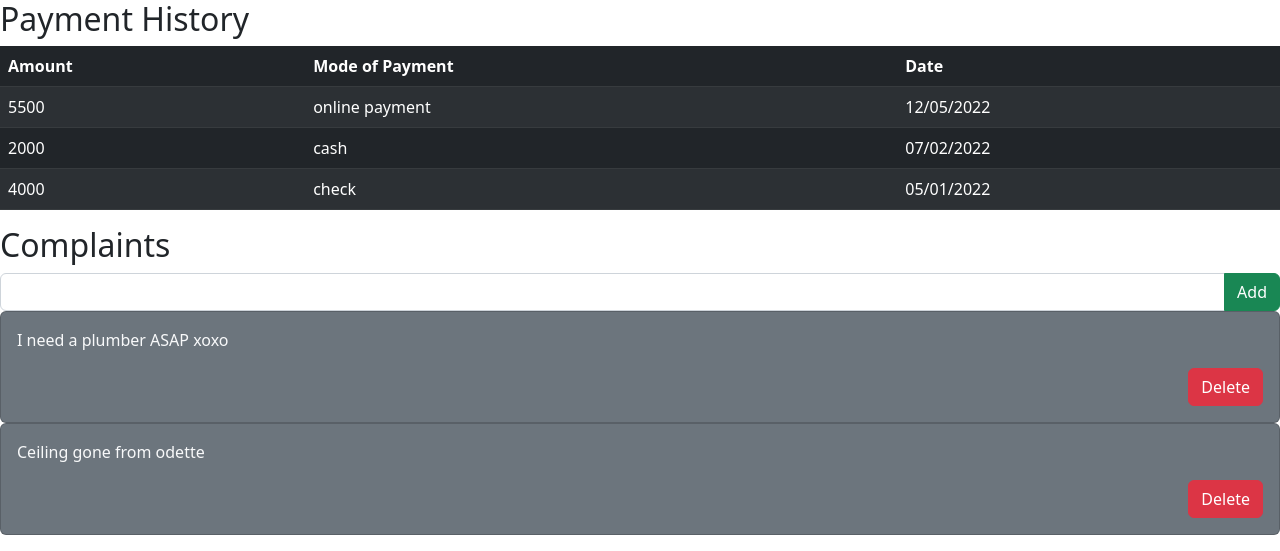
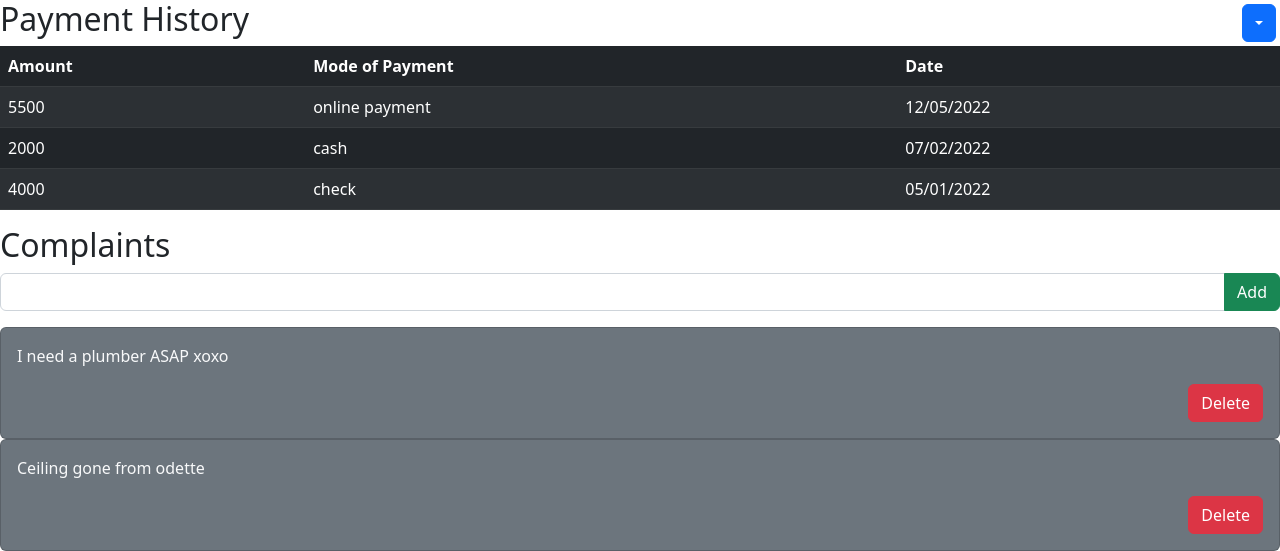
Before and after one commit to Beeecc/CIS-2104-Project, a PHP site: page /tenant_account.php in a window 1280 px wide. Shown: the top 551 px of the page. Run offline with PHP 8.4, Linux system fonts and the light colour scheme.

Commit message:
logout dropdown added

```diff
--- a/public/tenant_account.php
+++ b/public/tenant_account.php
@@ -17,6 +17,14 @@
 </head>
 
 <body class="tenant_account_body">
+
+    <div class="dropdown position-absolute top-0 end-0 m-1">
+        <button class="btn btn-primary dropdown-toggle" type="button" id="dropdownMenuButton" data-bs-toggle="dropdown" aria-expanded="false"></button>
+        <ul class="dropdown-menu" aria-labelledby="dropdownMenuButton">
+            <li><a class="dropdown-item" href="#">Logout</a></li>
+        </ul>
+    </div>
+
     <div id="payment_history_box">
         <h2>Payment History</h2>
         <table class="table table-dark table-striped">
@@ -49,7 +57,7 @@
 
     <div id="complaint_box">
         <h2>Complaints</h2>
-        <div class="input-group">
+        <div class="input-group mb-3">
             <input type="text" class="form-control" aria-label="Username" aria-describedby="input-group-button-right">
             <button type="button" class="btn btn-success" id="input-group-button-right">Add</button>
         </div>
--- a/src/js/main.js
+++ /dev/null
@@ -1 +0,0 @@
-var xhttp = new XMLHttpRequest();
```
